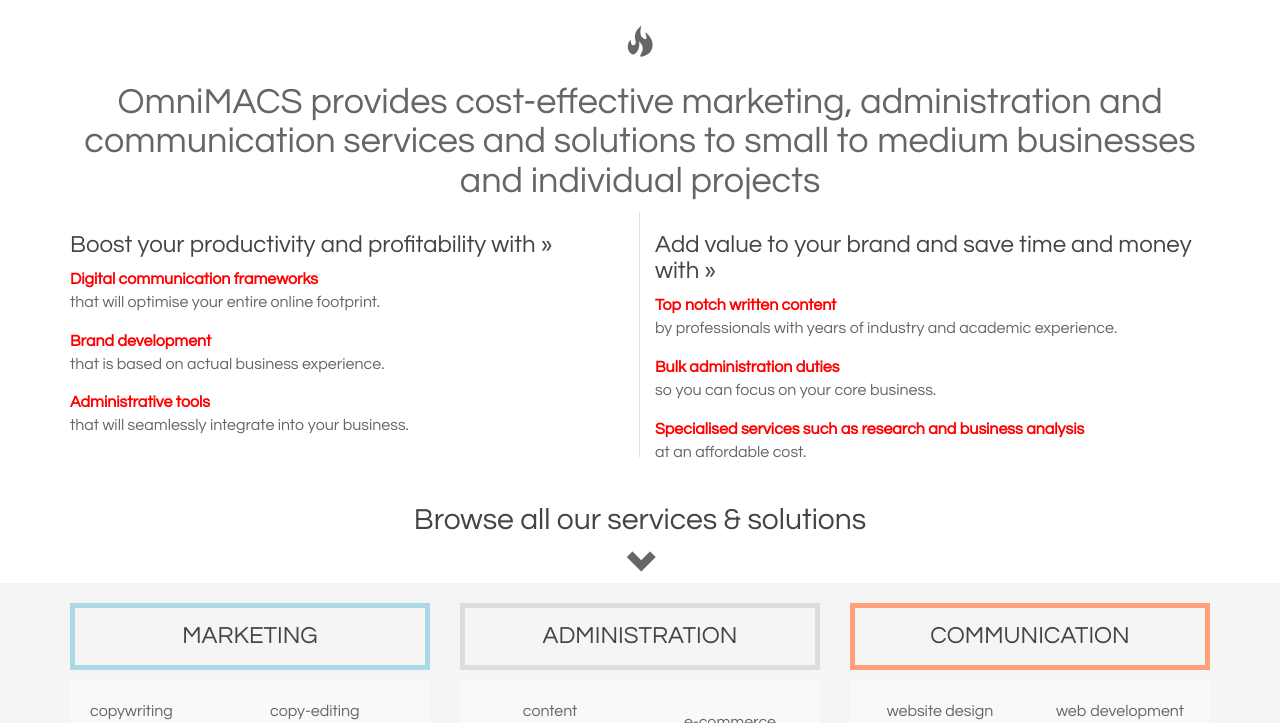
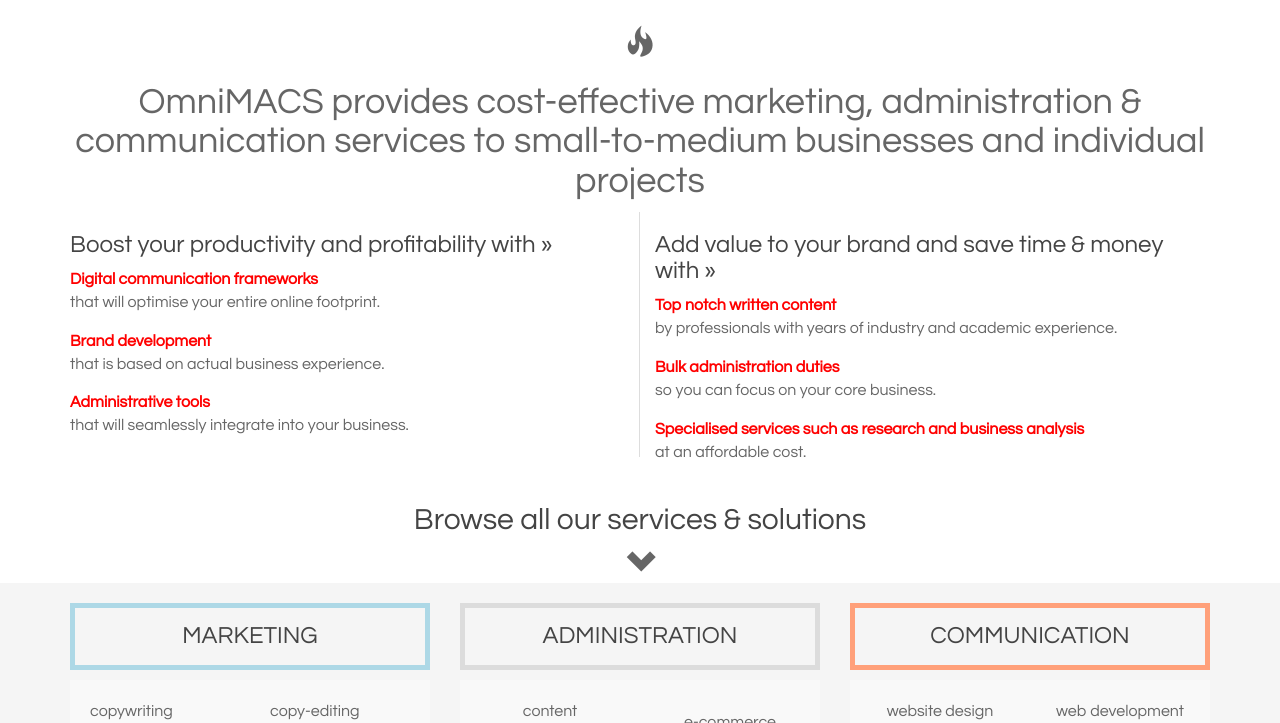
Before and after one commit to BluCrane/OmniMACS, a Jekyll site: the page index.html, which Jekyll copies as it is, in a window 1280 px wide and 900 px high, scrolled down 728 px, cut to the strip 177-900 px from the top of the window. Built offline with Jekyll 4.4.1, drawn with Linux system fonts in a browser that asks for light colours.

Commit message:
Update index.html

```diff
--- a/index.html
+++ b/index.html
@@ -102,7 +102,7 @@
 			<div class="row">
 				<div class="col-md-12 text-center">
 					<span class="glyphicon glyphicon-fire" aria-hidden="true"></span>
-				<h1><span itemprop="name">OmniMACS</span> provides cost-effective marketing, administration and communication services and solutions to small to medium businesses and individual projects</h1>
+				<h1><span itemprop="name">OmniMACS</span> provides cost-effective marketing, administration & communication services to small-to-medium businesses and individual projects</h1>
 				</div>
 			</div>
 			<div class="row block2">
@@ -118,7 +118,7 @@
 					</dl>
 				</div>
 				<div class="col-md-6">
-					<h3>Add value to your brand and save time and money with »</h3>
+					<h3>Add value to your brand and save time & money with »</h3>
 					<dl>
 						<dt>Top notch written content</dt>
 						<dd>by professionals with years of industry and academic experience.</dd>
```
